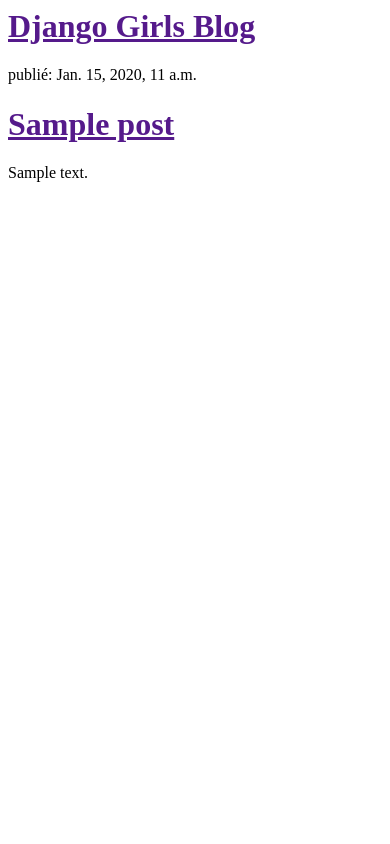
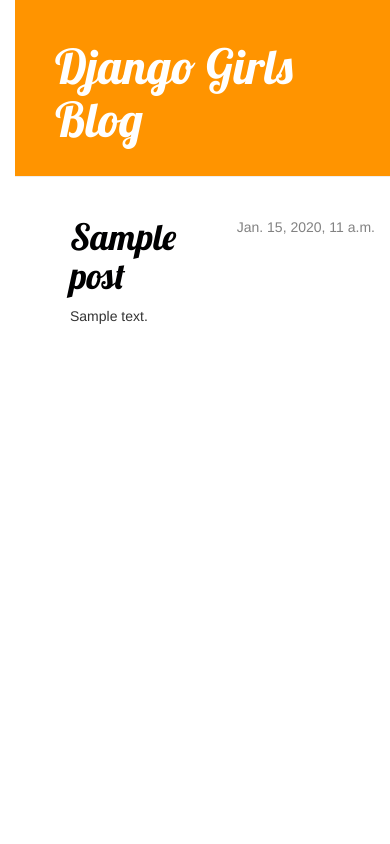
Before and after one commit to ynohtna90/my-first-blog, a Django app: template blog/templates/blog/post_list.html in a window 390 px wide. Run offline with Django 3.2, Linux system fonts and the light colour scheme; the template is opened without the code that fills it: values that come from a table or form of the project are taken from there, others are empty; tables that the repository leaves empty hold one stand-in row (values such as "Sample post"); some libraries are stand-ins or nearby versions.

Commit message:
Added view and template for detailed blog post as well as CSS for the site.

```diff
--- /dev/null
+++ b/blog/static/css/blog.css
@@ -0,0 +1,54 @@
+body {
+    padding-left: 15px;
+}
+h1 a {
+    color: #FCA205;
+    font-family: 'Lobster';
+}
+.page-header {
+    background-color: #ff9400;
+    margin-top: 0;
+    padding: 20px 20px 20px 40px;
+}
+
+.page-header h1, .page-header h1 a, .page-header h1 a:visited, .page-header h1 a:active {
+    color: #ffffff;
+    font-size: 36pt;
+    text-decoration: none;
+}
+
+.content {
+    margin-left: 40px;
+}
+
+h1, h2, h3, h4 {
+    font-family: 'Lobster', cursive;
+}
+
+.date {
+    float: right;
+    color: #828282;
+}
+
+.save {
+    float: right;
+}
+
+.post-form textarea, .post-form input {
+    width: 100%;
+}
+
+.top-menu, .top-menu:hover, .top-menu:visited {
+    color: #ffffff;
+    float: right;
+    font-size: 26pt;
+    margin-right: 20px;
+}
+
+.post {
+    margin-bottom: 70px;
+}
+
+.post h1 a, .post h1 a:visited {
+    color: #000001;
+}
--- /dev/null
+++ b/blog/templates/blog/base.html
@@ -0,0 +1,24 @@
+{% load staticfiles %}
+
+<html>
+    <head>
+        <title>Django Girls blog</title>
+        <link rel="stylesheet" href="//maxcdn.bootstrapcdn.com/bootstrap/3.2.0/css/bootstrap.min.css">
+        <link rel="stylesheet" href="//maxcdn.bootstrapcdn.com/bootstrap/3.2.0/css/bootstrap-theme.min.css">
+        <link href='//fonts.googleapis.com/css?family=Lobster&subset=latin,latin-ext' rel='stylesheet' type='text/css'>
+        <link rel="stylesheet" href="{% static 'css/blog.css' %}">
+    </head>
+<body>
+    <div class="page-header">
+        <h1><a href="/">Django Girls Blog</a></h1>
+    </div>
+    <div class="content container">
+        <div class="row">
+            <div class="col-md-8">
+            {% block content %}
+            {% endblock %}
+            </div>
+        </div>
+    </div>
+</body>
+</html>
--- a/blog/templates/blog/post_list.html
+++ b/blog/templates/blog/post_list.html
@@ -1,20 +1,13 @@
-<html>
-    <head>
-        <title>Django Girls blog</title>
-    </head>
-    <body>
-        <div>
-            <h1><a href="">Django Girls Blog</a></h1>
+{% extends 'blog/base.html' %}
+
+{% block content %}
+{% for post in posts %}
+    <div class="post">
+        <div class="date">
+            {{ post.published_date }}
         </div>
-
-        <div>
-{% for post in posts %}
-    <div>
-        <p>publié: {{ post.published_date }}</p>
-        <h1><a href="">{{ post.title }}</a></h1>
+        <h1><a href="{% url 'post_detail' pk=post.pk %}">{{ post.title }}</a></h1>
         <p>{{ post.text|linebreaksbr }}</p>
-    </div>
+        </div>
 {% endfor %}
-        </div>
-    </body>
-</html>
+{% endblock content %}
--- a/blog/urls.py
+++ b/blog/urls.py
@@ -3,4 +3,5 @@
 
 urlpatterns = [
     url(r'^$', views.post_list, name='post_list'),
+    url(r'^post/(?P<pk>[0-9]+)/$', views.post_detail, name='post_detail'),
 ]
--- a/blog/views.py
+++ b/blog/views.py
@@ -1,7 +1,11 @@
-from django.shortcuts import render
+from django.shortcuts import render, get_object_or_404
 from django.utils import timezone
 from .models import Post
 
 def post_list(request):
     posts = Post.objects.filter(published_date__lte=timezone.now()).order_by('published_date')
     return render(request, 'blog/post_list.html', {'posts': posts})
+
+def post_detail(request, pk):
+    post = get_object_or_404(Post, pk=pk)
+    return render(request, 'blog/post_detail.html', {'post': post})
--- a/mysite/settings.py
+++ b/mysite/settings.py
@@ -119,4 +119,4 @@
 # https://docs.djangoproject.com/en/1.10/howto/static-files/
 
 STATIC_URL = '/static/'
-STATIC_ROOT = os.path.join(BASE_DIR, 'static')
+STATIC_ROOT = "/home/aornatsky2/djangogirls/static"
```
Also changed, not shown: blog/templates/blog/post_detail.html (added, +13 -0 lines).
